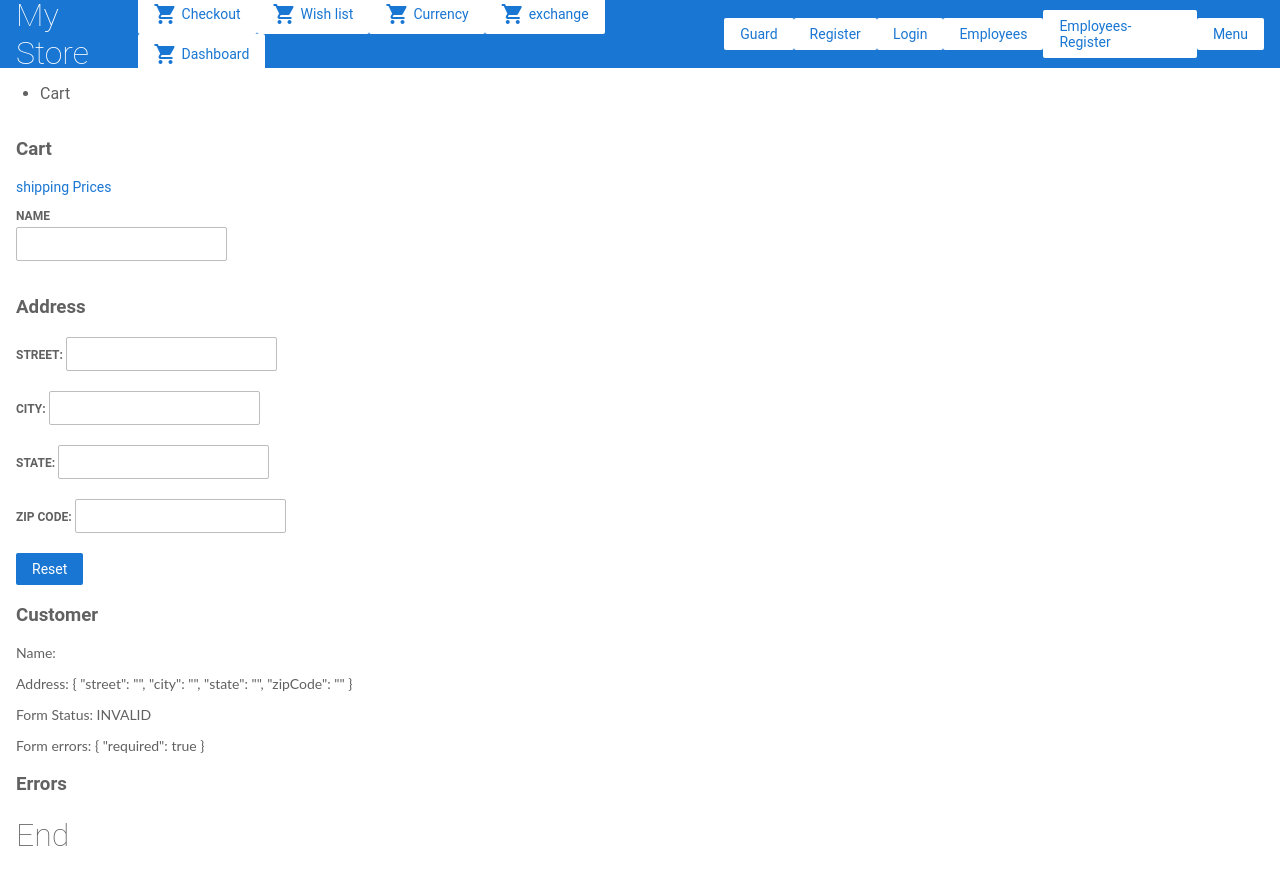
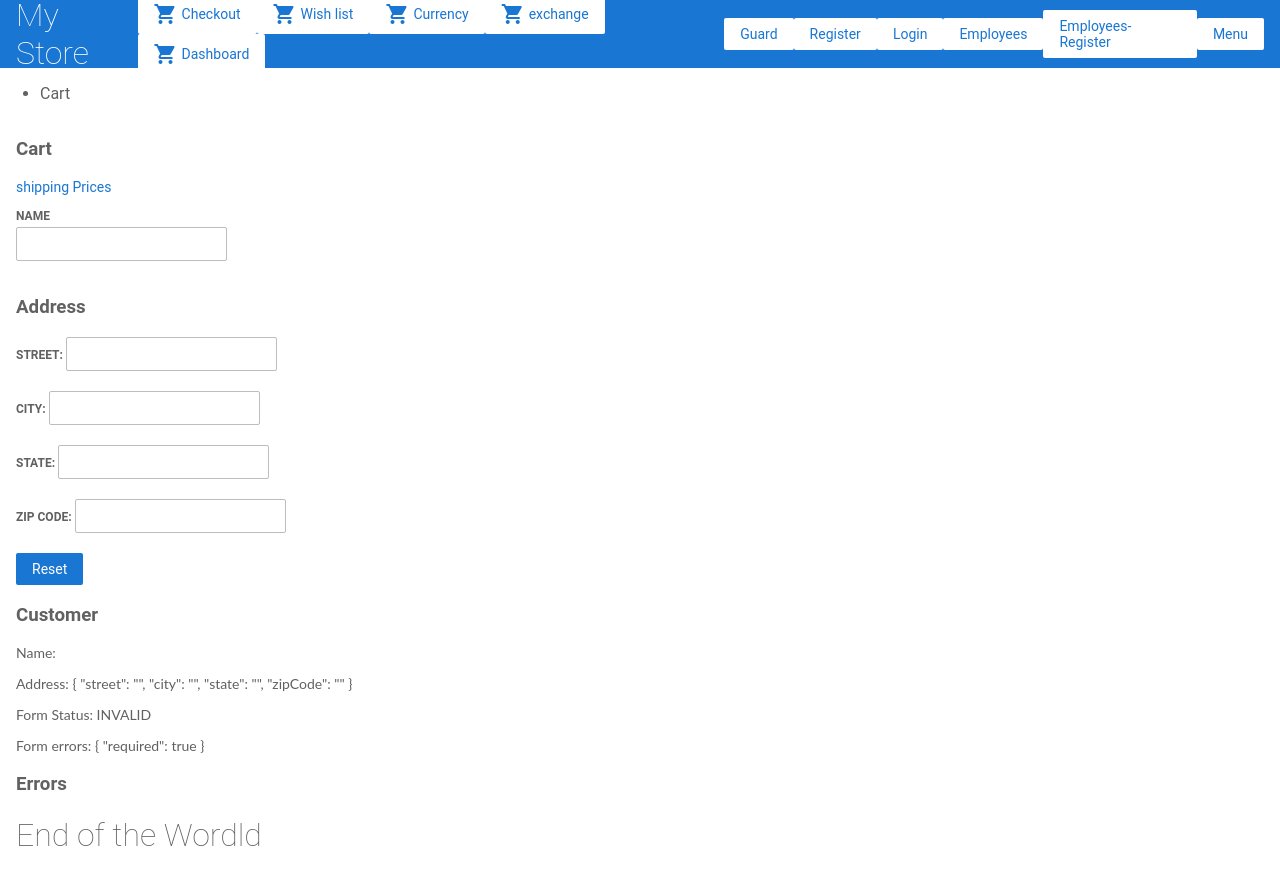
Before and after one commit to khachapuridze/angular-tutorial-first, an Angular app: page /cart in a window 1280 px wide. Built offline with nearby package versions, Linux system fonts and the light colour scheme.

Commit message:
add emoji :alien:

```diff
--- a/src/app/cart/cart.component.html
+++ b/src/app/cart/cart.component.html
@@ -71,5 +71,5 @@
     </div>
 </div>
 <div>
-    <h1>End</h1>
+    <h1>End of the Wordld</h1>
 </div>
```
